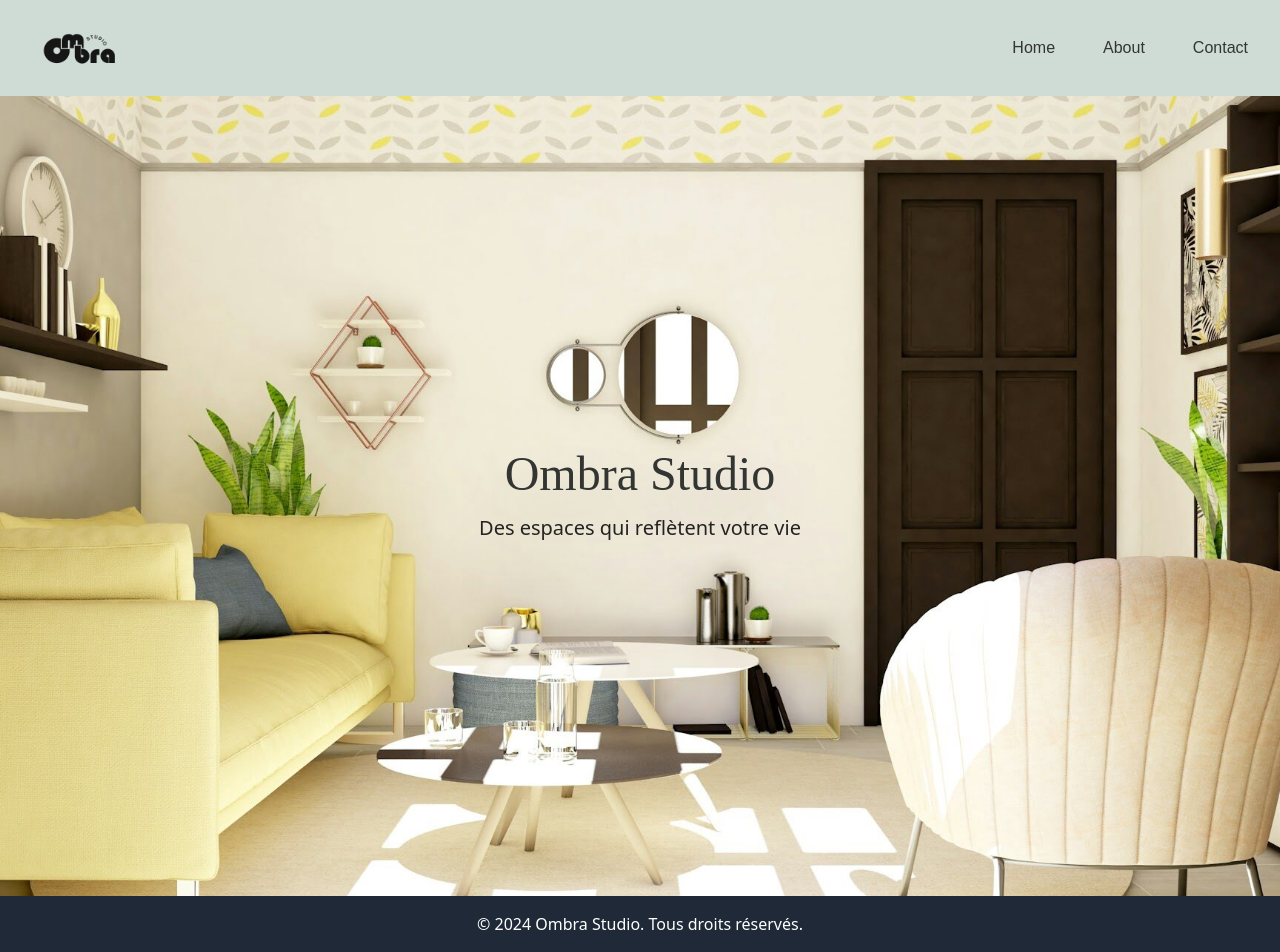
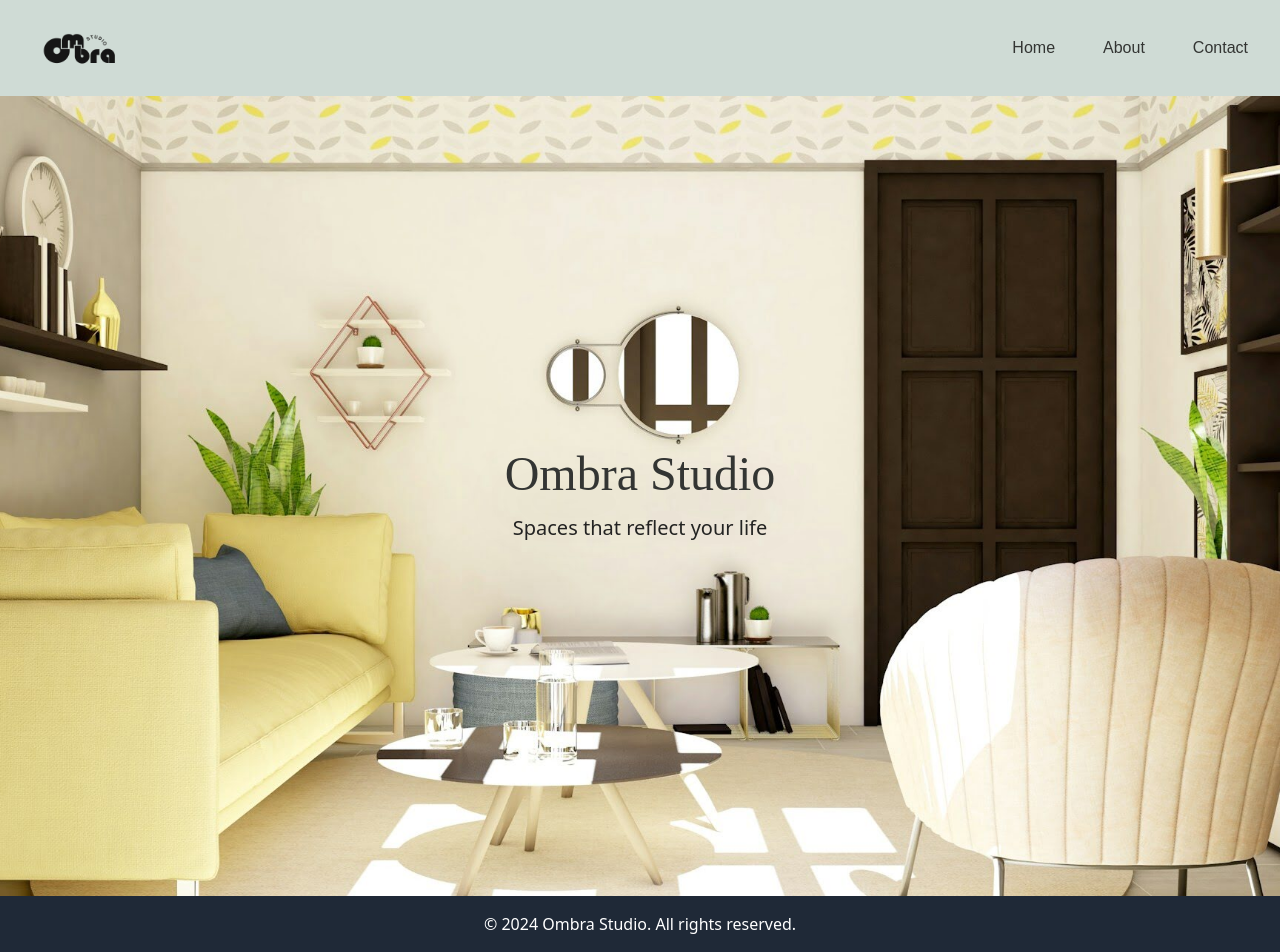
Before and after one commit to AntoineWtz/ombra-studio, a React (Create React App) app: page / in a window 1280 px wide. Built offline with nearby package versions, Linux system fonts and the light colour scheme.

Commit message:
edit text lorem

```diff
--- a/src/components/About.tsx
+++ b/src/components/About.tsx
@@ -23,13 +23,13 @@
                 variants={textVariant}
                 className="text-3xl mb-4 font-lora text-darker"
             >
-                À Propos de Nous
+                About Us
             </motion.h2>
             <motion.p
                 variants={textVariant}
                 className="text-lg"
             >
-                Notre studio s'engage à transformer vos idées en réalité. Avec une approche centrée sur l'humain, nous nous efforçons de créer des environnements uniques et inspirants.
+                Our studio is committed to turning your ideas into reality. With a human-centred approach, we strive to create unique and inspiring environments.
             </motion.p>
             <motion.div
                 variants={imageVariant}
--- a/src/components/Contact.tsx
+++ b/src/components/Contact.tsx
@@ -23,13 +23,13 @@
                 variants={textVariant}
                 className="text-3xl mb-4 font-lora text-darker"
             >
-                Contactez-Nous
+                Contact Us
             </motion.h2>
             <motion.p
                 variants={textVariant}
                 className="text-lg"
             >
-                Si vous avez des questions ou souhaitez discuter d'un projet, n'hésitez pas à nous contacter.
+                If you have any questions or would like to discuss a project, please do not hesitate to contact us.
             </motion.p>
             <motion.div
                 variants={imageVariant}
--- a/src/components/Footer.tsx
+++ b/src/components/Footer.tsx
@@ -3,7 +3,7 @@
 const Footer: React.FC = () => {
   return (
     <footer className="bg-gray-800 text-white p-4 text-center">
-      <p>&copy; {new Date().getFullYear()} Ombra Studio. Tous droits réservés.</p>
+      <p>&copy; {new Date().getFullYear()} Ombra Studio. All rights reserved.</p>
     </footer>
   );
 };
--- a/src/components/Home.tsx
+++ b/src/components/Home.tsx
@@ -50,7 +50,7 @@
                     variants={textVariant}
                     className="text-xl text-dark"
                 >
-                    Des espaces qui reflètent votre vie
+                    Spaces that reflect your life
                 </motion.p>
             </motion.div>
         </motion.div>
```
